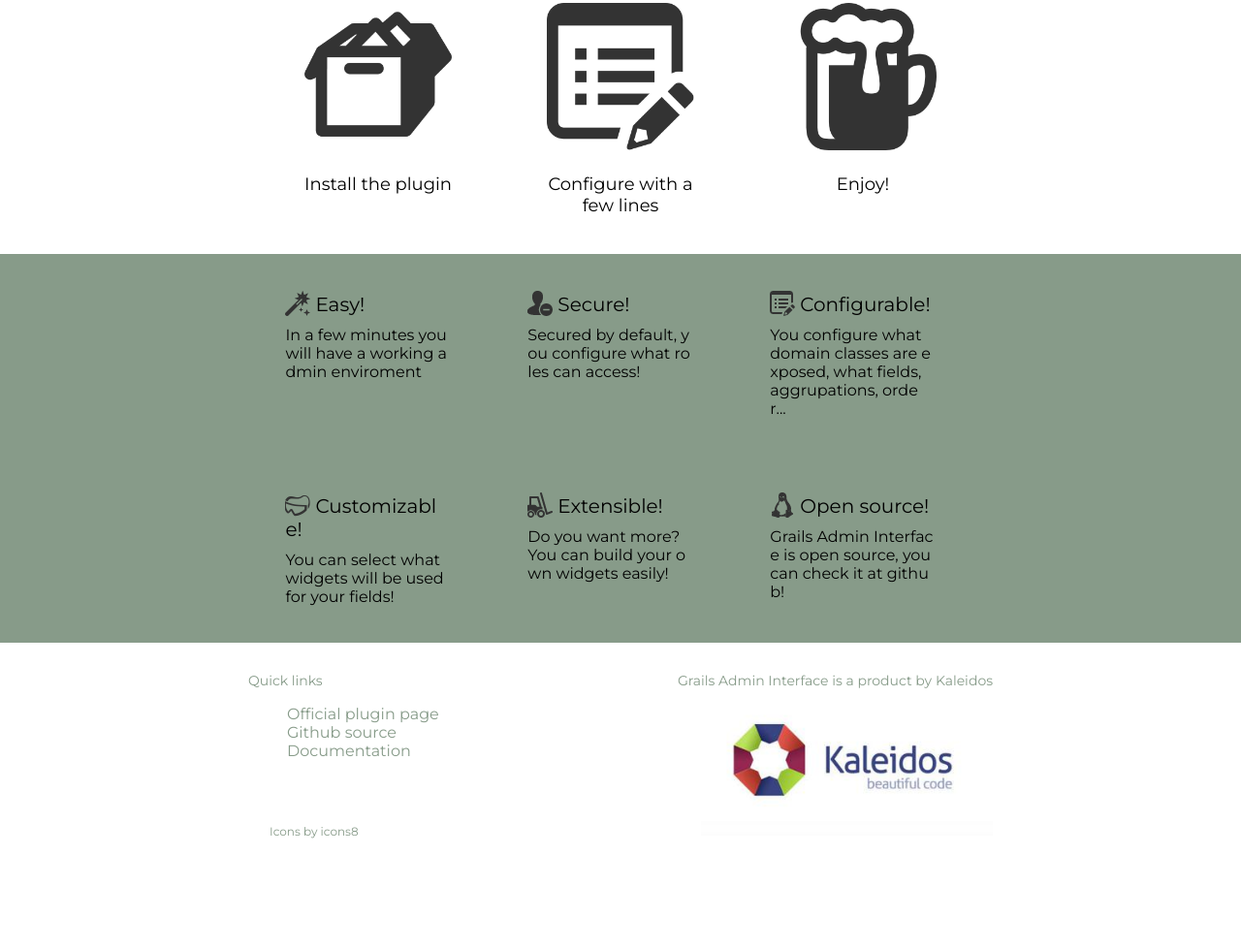
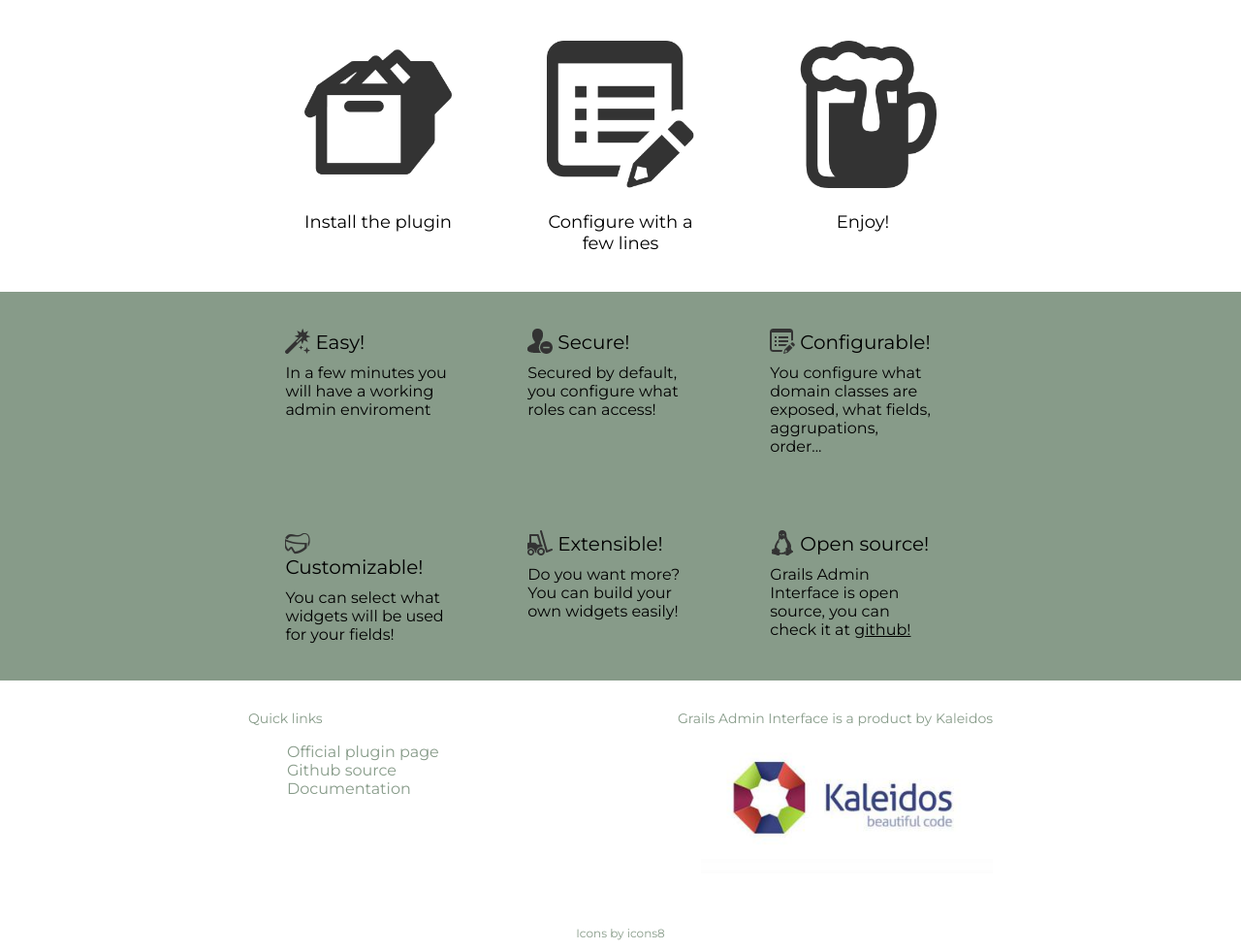
Before and after one commit to kaleidos/grails-admin-interface-landing, a website: page index.jade in a window 1280 px wide. Shown: the part 681-1661 px from the top of the page at 97% size. Before the commit the page ends 1556 px from the top, so only its background shows below. Drawn offline with nearby package versions, Linux system fonts and the light colour scheme; files that its build step writes are made by us from their sources.

Commit message:
Add several links

```diff
--- a/index.jade
+++ b/index.jade
@@ -16,7 +16,9 @@ html
 
             div.screenshot: img(src="img/screenshot.png")
 
-        #section2.section Administer out-of-the-box your Grails applications
+        #section2.section
+            div.text Administer out-of-the-box your Grails applications
+            div: a.btn(href="http://admininterfacesample.kaleidos.net") Try a sample application!
 
         #section3.section
             div.icons
@@ -69,7 +71,8 @@ html
                 div.title
                     img(src="img/free.png")
                     span Open source!
-                div.text Grails Admin Interface is open source, you can check it at github!
+                div.text Grails Admin Interface is open source, you can check it at&nbsp;
+                    a(href="https://github.com/kaleidos/grails-admin-interface") github!
 
         #section5.section
             div.links
@@ -84,5 +87,5 @@ html
                 div.title Grails Admin Interface is a product by Kaleidos
                 div: a(href="http://kaleidos.net"): img(src="img/kaleidos.jpg")
 
-        div.footer
+        div.footer.clearfix
             a(href="http://icons8.com") Icons by icons8
--- a/style.less
+++ b/style.less
@@ -78,7 +78,6 @@ body {
         padding: 5%;
         display: inline-block;
         vertical-align: top;
-        word-break:break-all;
         .title{
             font-size: 20px;
             img {
@@ -92,6 +91,10 @@ body {
         .text{
             font-size: 16px;
             margin-top: 5px;
+        }
+        a {
+            color: black;
+            text-decoration: underline;
         }
     }
 }
@@ -125,7 +128,6 @@ body {
     }
     a{
         text-decoration: none;
-        color: @darkgreen;
     }
 }
 
@@ -134,9 +136,9 @@ body {
     text-align: center;
     background-color: @white;
     font-size: 12px;
+    width: 100%;
     a {
         text-decoration: none;
-        color: @darkgreen;
     }
 }
 
@@ -154,6 +156,23 @@ body {
     border-radius: 10px;
 
     background: @btngreen;
+}
+
+a {
+    color: @darkgreen;
+}
+
+.clearfix:after {
+    content: ".";
+    display: block;
+    clear: both;
+    visibility: hidden;
+    line-height: 0;
+    height: 0;
+}
+
+.clearfix {
+    display: inline-block;
 }
 
 @media screen and (max-width: 1024px) {
```
Also changed, not shown: index.html, style.css.
